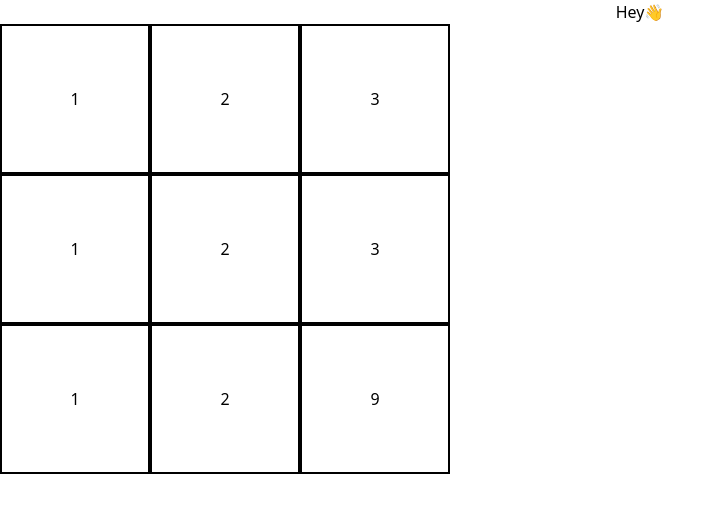
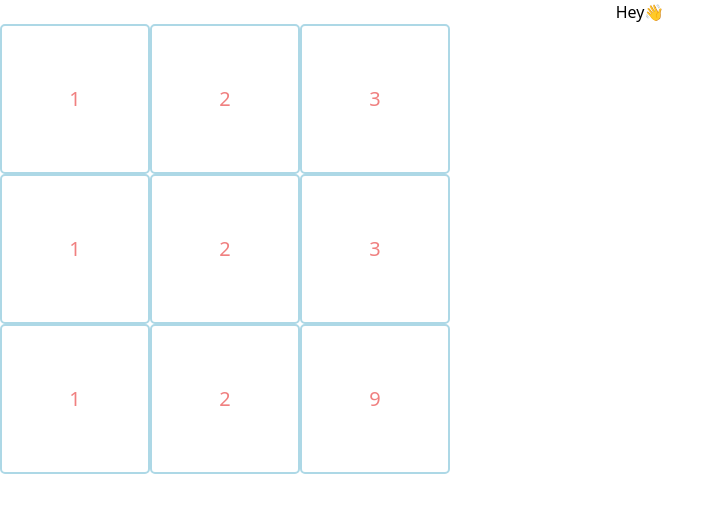
Before and after one commit to Kabeeroad/React-Projects, a React (Vite) app in the folder tic-tac-toe-game/: page / in a window 1280 px wide. Shown: the top 512 px of the page, without its empty margins (0-725 px from the left). Built offline with nearby package versions, Linux system fonts and the light colour scheme.

Commit message:
ui completed

```diff
--- a/tic-tac-toe-game/src/Components/Board.css
+++ b/tic-tac-toe-game/src/Components/Board.css
@@ -5,6 +5,11 @@ h1 {
 td {
   width: 150px;
   height: 150px;
-  border: 2px solid black;
+  font-size: 20px;
+  color: lightcoral;
+
+  border: 2px solid lightblue;
+  border-radius: 5px;
+
   text-align: center;
 }
```
